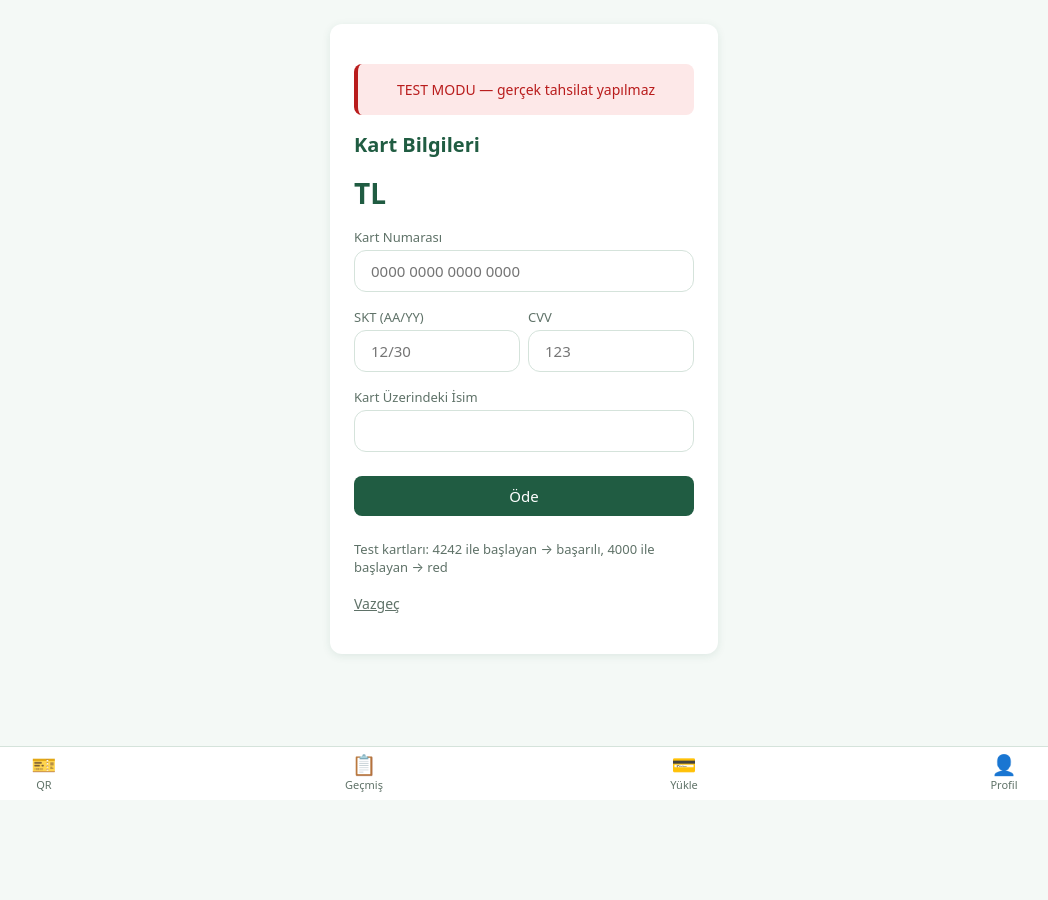
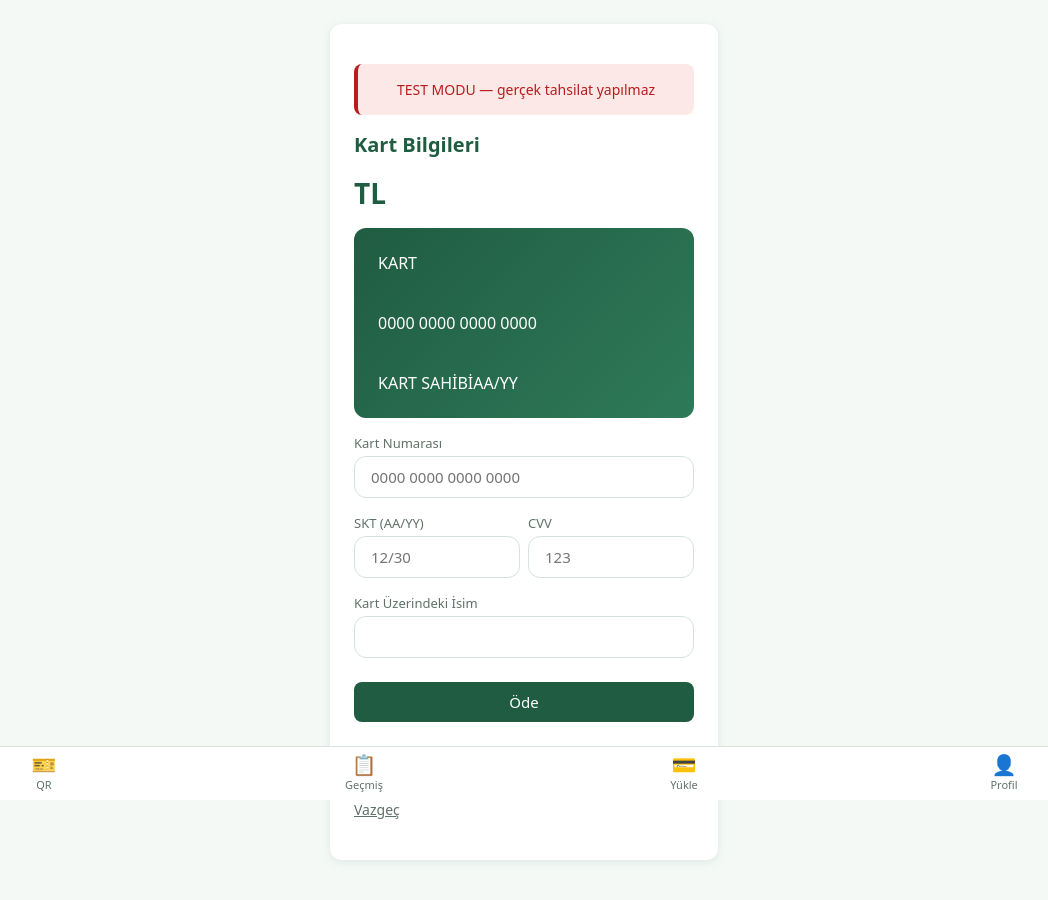
Before and after one commit to nurnecibeyvz20-coder/raspberry-yemekhane-qr, a FastAPI app: template app/templates/app/odeme_pos.html in a window 1280 px wide. Shown: the top 900 px of the page, without its empty margins (116-1164 px from the left). Before the commit the page ends 792 px from the top, so only its background shows below. Run offline with FastAPI, Linux system fonts and the light colour scheme; the template is opened without the code that fills it, so the values that code supplies are empty.

Commit message:
feat: add live payment card preview

```diff
--- a/app/routers/payment_routes.py
+++ b/app/routers/payment_routes.py
@@ -13,7 +13,7 @@ from app.services.checkin import get_meal_price
 
 router = APIRouter()
 
-HIZLI_TUTARLAR = [125, 250, 500, 1000]
+HIZLI_TUTARLAR = [100, 250, 500, 1000]
 
 
 def _yukle_sayfasi(request: Request, user: User, error: str | None = None,
--- a/app/static/style.css
+++ b/app/static/style.css
@@ -31,6 +31,12 @@ body {
 .auth-sahne { background: radial-gradient(circle at top, var(--k-yesil-100), var(--k-yesil-50) 48%, var(--k-beyaz)); }
 .auth-kart { border: 1px solid var(--k-cizgi); animation: auth-gir .35s ease-out; }
 .auth-aksiyonlar { display: grid; gap: var(--k-a1); margin-top: var(--k-a3); }
+.payment-card { height: 190px; margin: var(--k-a2) 0; perspective: 800px; transform-style: preserve-3d; transition: transform .5s; position: relative; }
+.payment-card.arka-yuz { transform: rotateY(180deg); }
+.payment-card-front, .payment-card-back { position: absolute; inset: 0; border-radius: var(--k-radius); padding: var(--k-a3); color: var(--k-beyaz); background: linear-gradient(135deg, var(--k-birincil), var(--k-birincil-acik)); backface-visibility: hidden; display: flex; flex-direction: column; justify-content: space-between; }
+.payment-card-back { transform: rotateY(180deg); background: var(--k-metin); }
+.magnetic-strip { height: 36px; background: var(--k-beyaz); opacity: .7; margin: 0 calc(var(--k-a3) * -1); }
+.cvv-preview { background: var(--k-beyaz); color: var(--k-metin); text-align: right; padding: var(--k-a1); }
 @keyframes auth-gir { from { opacity: 0; transform: translateY(12px); } to { opacity: 1; transform: none; } }
 a { color: var(--k-birincil-acik); }
 
--- a/app/templates/app/odeme_pos.html
+++ b/app/templates/app/odeme_pos.html
@@ -6,6 +6,10 @@
     <div class="bant-hata" style="text-align: center;">TEST MODU — gerçek tahsilat yapılmaz</div>
     <h1 class="baslik" style="font-size: 20px;">Kart Bilgileri</h1>
     <div style="font-size: 28px; font-weight: 700; color: var(--k-birincil);">{{ payment.tutar }} TL</div>
+    <div class="payment-card" id="payment-card">
+      <div class="payment-card-front"><div id="card-brand-preview">KART</div><div id="card-number-preview">0000 0000 0000 0000</div><div><span id="card-name-preview">KART SAHİBİ</span><span id="card-expiry-preview">AA/YY</span></div></div>
+      <div class="payment-card-back"><div class="magnetic-strip"></div><div class="cvv-preview" id="cvv-preview">CVV</div></div>
+    </div>
     <form method="post" action="/yukle/{{ payment.id }}/pos">
       <label class="alan-etiket" for="kart_no">Kart Numarası</label>
       <input class="alan" type="text" id="kart_no" name="kart_no" required
@@ -14,17 +18,17 @@
       <div style="display: grid; grid-template-columns: 1fr 1fr; gap: 8px;">
         <div>
           <label class="alan-etiket" for="skt">SKT (AA/YY)</label>
-          <input class="alan" type="text" id="skt" name="skt" maxlength="5"
+          <input class="alan" type="text" id="skt" maxlength="5"
                  placeholder="12/30" autocomplete="off">
         </div>
         <div>
           <label class="alan-etiket" for="cvv">CVV</label>
-          <input class="alan" type="text" id="cvv" name="cvv" maxlength="4"
+          <input class="alan" type="text" id="cvv" maxlength="4"
                  inputmode="numeric" placeholder="123" autocomplete="off">
         </div>
       </div>
       <label class="alan-etiket" for="isim">Kart Üzerindeki İsim</label>
-      <input class="alan" type="text" id="isim" name="isim" autocomplete="off">
+      <input class="alan" type="text" id="isim" autocomplete="off">
       <button class="btn btn-blok ust-bosluk" type="submit">Öde</button>
     </form>
     <p class="soluk ust-bosluk" style="font-size: 13px;">
@@ -38,5 +42,15 @@ document.getElementById("kart_no").addEventListener("input", function () {
     const rakam = this.value.replace(/\D/g, "").slice(0, 16);
     this.value = rakam.replace(/(.{4})/g, "$1 ").trim();
 });
+const card = document.getElementById("payment-card");
+const number = document.getElementById("kart_no");
+const name = document.getElementById("isim");
+const expiry = document.getElementById("skt");
+const cvv = document.getElementById("cvv");
+number.addEventListener("input", () => { const digits = number.value.replace(/\D/g, ""); document.getElementById("card-number-preview").textContent = number.value || "0000 0000 0000 0000"; document.getElementById("card-brand-preview").textContent = digits[0] === "4" ? "VISA" : digits[0] === "5" ? "MasterCard" : "KART"; });
+name.addEventListener("input", () => document.getElementById("card-name-preview").textContent = name.value.toUpperCase() || "KART SAHİBİ");
+expiry.addEventListener("input", () => document.getElementById("card-expiry-preview").textContent = expiry.value || "AA/YY");
+cvv.addEventListener("focus", () => card.classList.add("arka-yuz"));
+cvv.addEventListener("input", () => { document.getElementById("cvv-preview").textContent = cvv.value || "CVV"; if (cvv.value.length >= 3) card.classList.remove("arka-yuz"); });
 </script>
 {% endblock %}
```
Also changed, not shown: app/templates/app/odeme_tutar.html (+6 -1 lines), app/tests/test_payment.py (+17 -0 lines).
